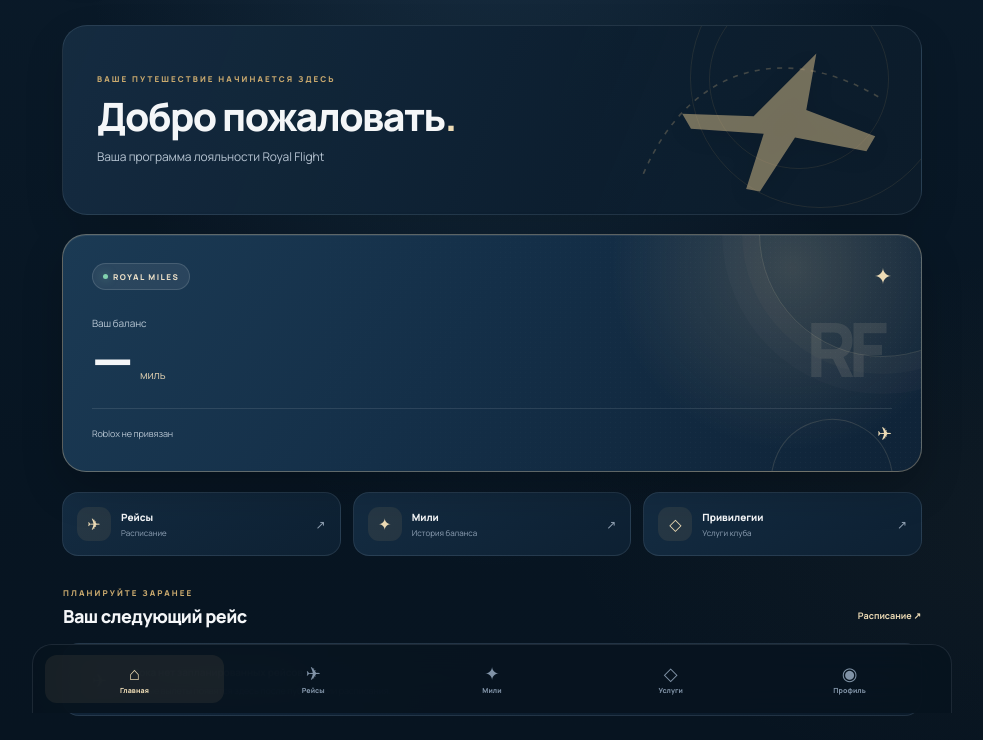
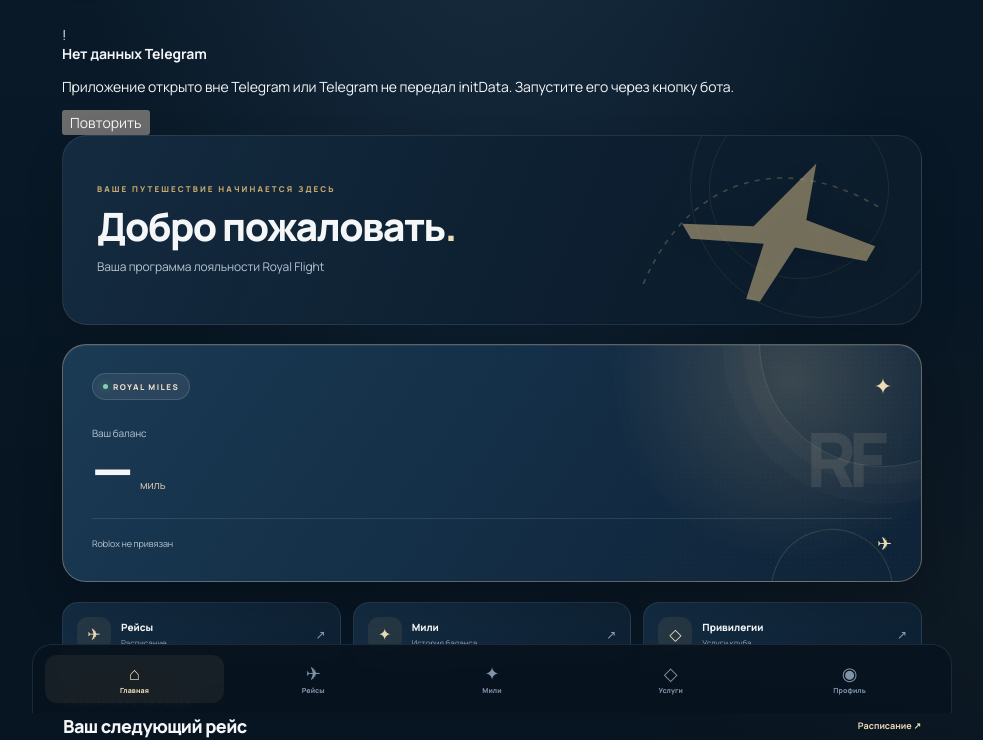
Before and after one commit to Merekwi/Royal-Flight, a plain HTML site: page index.html in a window 1280 px wide. Shown: the part 87-827 px from the top of the page, without its empty margins (148-1131 px from the left). Drawn offline with Linux system fonts and the light colour scheme.

Commit message:
Add inline connection status and retry control

```diff
--- a/index.html
+++ b/index.html
@@ -28,6 +28,12 @@
     </label>
     <button class="avatar-button" id="profileShortcut" aria-label="Открыть профиль"><span id="avatarInitials">RF</span></button>
   </header>
+
+  <div class="connection-banner" id="connectionStatus" hidden role="status" aria-live="polite">
+    <span class="connection-banner-icon">!</span>
+    <div class="connection-banner-copy"><strong id="connectionTitle">Проверяем соединение</strong><p id="connectionMessage">Подключаемся к серверу.</p></div>
+    <button type="button" id="connectionRetry">Повторить</button>
+  </div>
 
   <main id="appMain">
     <section class="page active" id="page-home">
@@ -192,6 +198,6 @@
   <div id="appModal" class="app-modal-root" hidden></div>
   <div class="toast" id="toast" role="status" aria-live="polite"></div>
 </div>
-<script src="./assets/app.js?v=20261118-redesign-v2"></script>
+<script src="./assets/app.js?v=20261118-auth-diagnostics"></script>
 </body>
 </html>
```
